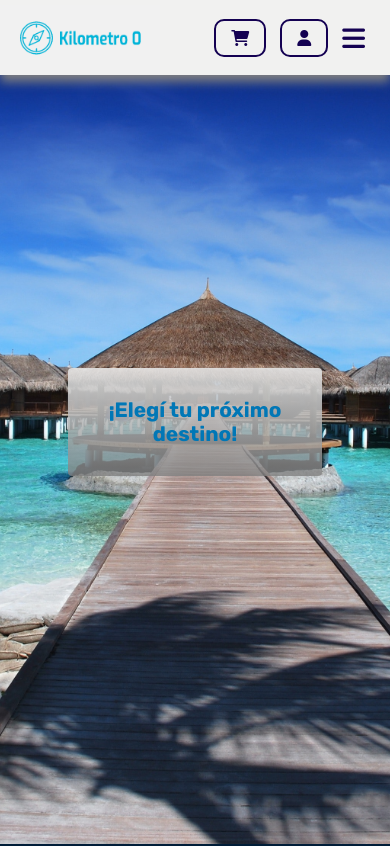
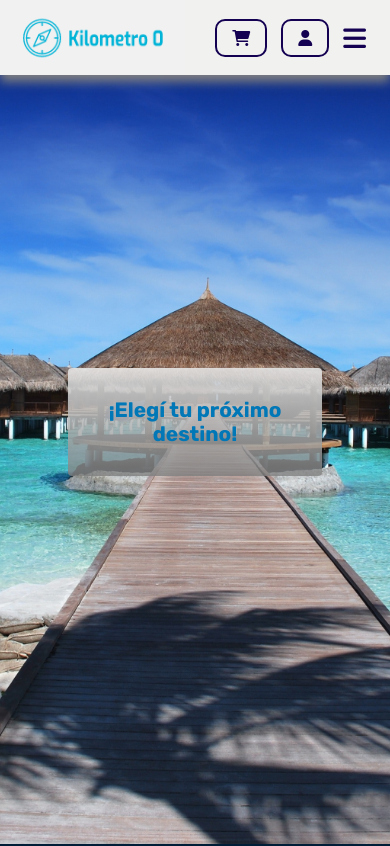
Before and after one commit to gabriel-1993/ProyectoIntegradorHtmlCss, a plain HTML site: page index.html in a window 390 px wide. Shown: the top 846 px of the page. Drawn offline with Linux system fonts and the light colour scheme.

Commit message:
LogoTamañoOriginal

```diff
--- a/assets/mediaqueries.css
+++ b/assets/mediaqueries.css
@@ -191,10 +191,6 @@
     gap: 14px;
   }
 
-  .logo {
-    height: 65px;
-  }
-
   /* ------------------------------------------     HERO    ------------------------------------------- */
   .mainhero__divtexto h1 {
     font-size: 1.3rem;
```
